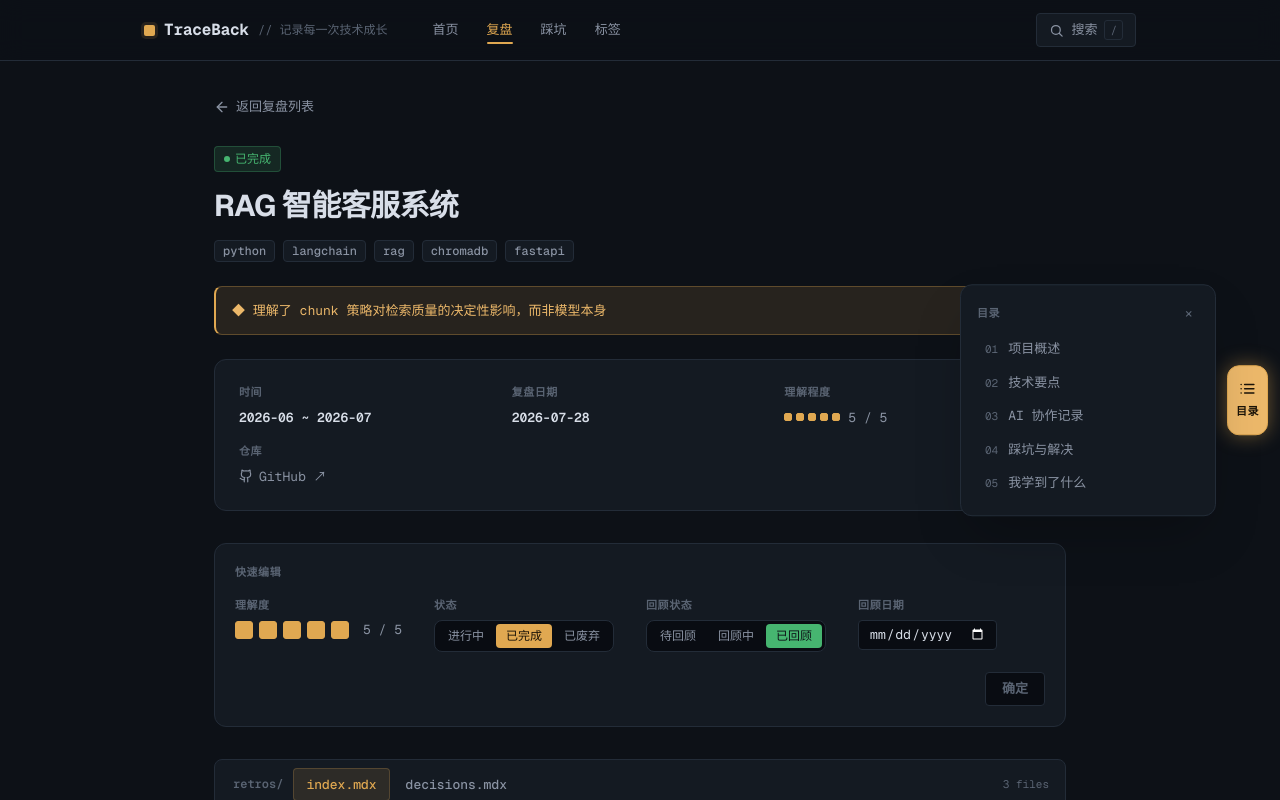
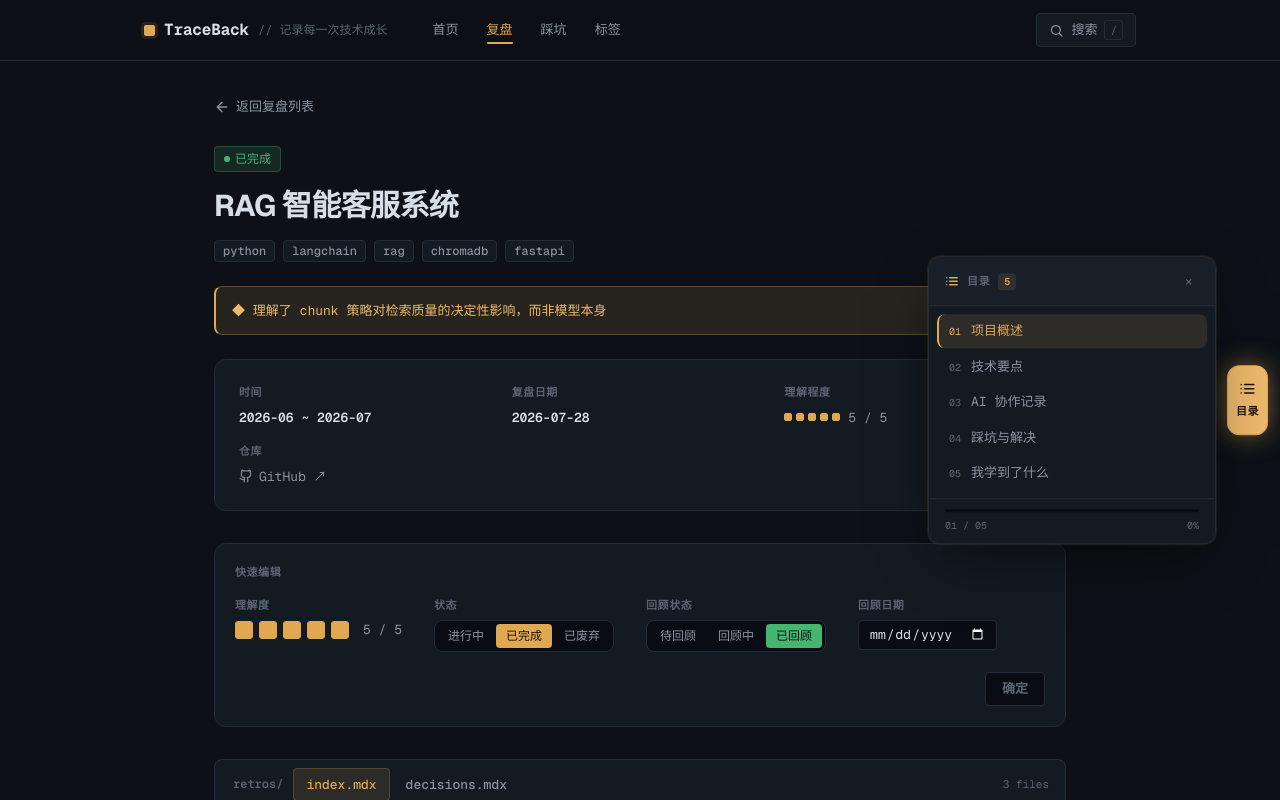
Before and after one commit to lhb-zero/TraceBack, a Next.js app: page /retros/2026/rag-chatbot in a window 1280 px wide. Both pictures are taken after a click on the button "目录". Shown: the top 800 px of the page. Built offline with nearby package versions, Linux system fonts and the light colour scheme.

Commit message:
style: 重做浮动目录面板——加头部徽章+可滚动列表+阅读进度条+当前章节高亮+滑入动画，告别黑漆漆

```diff
--- a/src/components/FloatingToc.tsx
+++ b/src/components/FloatingToc.tsx
@@ -7,10 +7,49 @@ interface Props {
   headings: string[];
 }
 
+/* ============================================================
+   FloatingToc — 右侧浮动目录抽屉
+   - 琥珀色垂直抽屉把手（A5 决策保留），面板向左弹出
+   - 面板结构：头部（标题+条目数+关闭）→ 可滚动条目列表 → 阅读进度条
+   - 滚动时高亮当前阅读章节（琥珀左边框 + tint），进度条同步阅读位置
+   - 过渡动画：展开/收起平滑滑入滑出；点外部 / Esc / 跳转后自动关闭
+   ============================================================ */
+
 export default function FloatingToc({ headings }: Props) {
   const [open, setOpen] = useState(false);
+  const [active, setActive] = useState(0);
+  const [progress, setProgress] = useState(0);
   const panelRef = useRef<HTMLDivElement>(null);
   const btnRef = useRef<HTMLButtonElement>(null);
+
+  // Track current reading section + scroll progress
+  useEffect(() => {
+    const onScroll = () => {
+      const mark = window.scrollY + 140; // clear TopNav (60px) + sub-doc nav (~40px) + breathing room
+      let current = -1;
+      for (let i = 0; i < headings.length; i++) {
+        const el =
+          document.getElementById(headings[i]) ??
+          document.getElementById(headingId(headings[i]));
+        if (el && el.getBoundingClientRect().top + window.scrollY <= mark) {
+          current = i;
+        } else if (current !== -1) {
+          break;
+        }
+      }
+      if (current === -1) current = 0;
+      setActive((prev) => (prev === current ? prev : current));
+
+      const doc = document.documentElement;
+      const max = doc.scrollHeight - window.innerHeight;
+      const pct = max > 0 ? Math.min(100, Math.max(0, (window.scrollY / max) * 100)) : 0;
+      setProgress((prev) => (Math.abs(prev - pct) < 0.5 ? prev : pct));
+    };
+
+    onScroll();
+    window.addEventListener("scroll", onScroll, { passive: true });
+    return () => window.removeEventListener("scroll", onScroll);
+  }, [headings]);
 
   // Close on click outside
   useEffect(() => {
@@ -43,16 +82,17 @@ export default function FloatingToc({ headings }: Props) {
 
   return (
     <>
-      {/* Floating button: amber drawer handle on the right edge, vertically centered */}
+      {/* Drawer handle: amber vertical bar on the right edge, vertically centered */}
       <button
         ref={btnRef}
         onClick={() => setOpen(!open)}
-        className={`fixed right-3 top-1/2 z-50 flex -translate-y-1/2 flex-col items-center gap-1.5 rounded-lg border px-2 py-3.5 transition-all ${
+        aria-label={open ? "关闭目录" : "打开目录"}
+        aria-expanded={open}
+        className={`fixed right-3 top-1/2 z-50 flex -translate-y-1/2 flex-col items-center gap-1.5 rounded-xl border px-2 py-3.5 transition-all duration-200 ${
           open
-            ? "border-primary bg-primary-strong text-primary-foreground shadow-[0_0_20px_rgba(224,168,81,0.45)]"
-            : "border-primary/50 bg-primary text-primary-foreground shadow-[0_0_16px_rgba(224,168,81,0.35)] hover:bg-primary-strong hover:shadow-[0_0_24px_rgba(224,168,81,0.5)]"
+            ? "border-primary bg-primary-strong text-primary-foreground shadow-[0_0_24px_rgba(224,168,81,0.5)]"
+            : "border-primary/50 bg-gradient-to-b from-primary to-primary-strong text-primary-foreground shadow-[0_0_16px_rgba(224,168,81,0.35)] hover:border-primary hover:shadow-[0_0_28px_rgba(224,168,81,0.55)]"
         }`}
-        aria-label="打开目录"
       >
         <svg
           width="17"
@@ -63,6 +103,7 @@ export default function FloatingToc({ headings }: Props) {
           strokeWidth="2.2"
           strokeLinecap="round"
           strokeLinejoin="round"
+          aria-hidden="true"
         >
           <line x1="8" y1="6" x2="21" y2="6" />
           <line x1="8" y1="12" x2="21" y2="12" />
@@ -74,16 +115,46 @@ export default function FloatingToc({ headings }: Props) {
         <span className="font-mono text-[11px] font-bold tracking-[0.05em]">目录</span>
       </button>
 
-      {/* Panel: pops out to the left of the handle */}
-      {open && (
+      {/* Panel: slides out to the left of the handle, always mounted for animation */}
       <div
         ref={panelRef}
-          className="fixed right-16 top-1/2 z-50 w-64 -translate-y-1/2 rounded-lg border border-border bg-surface p-4 shadow-2xl"
+        role="dialog"
+        aria-label="目录"
+        className={`fixed right-16 top-1/2 z-50 w-72 max-w-[calc(100vw-5rem)] -translate-y-1/2 overflow-hidden rounded-xl border border-border bg-surface shadow-[0_20px_56px_-16px_rgba(0,0,0,0.65)] ring-1 ring-primary/10 transition-all duration-300 ease-out ${
+          open
+            ? "translate-x-0 opacity-100"
+            : "pointer-events-none translate-x-6 opacity-0"
+        }`}
       >
-          <div className="mb-2 flex items-center justify-between">
-            <span className="font-mono text-[11px] font-semibold uppercase tracking-[0.05em] text-subtle">
+        {/* Header */}
+        <div className="flex items-center justify-between border-b border-border bg-surface-2/60 px-4 py-3">
+          <div className="flex items-center gap-2">
+            <svg
+              width="14"
+              height="14"
+              viewBox="0 0 24 24"
+              fill="none"
+              stroke="currentColor"
+              strokeWidth="2.2"
+              strokeLinecap="round"
+              strokeLinejoin="round"
+              className="text-primary"
+              aria-hidden="true"
+            >
+              <line x1="8" y1="6" x2="21" y2="6" />
+              <line x1="8" y1="12" x2="21" y2="12" />
+              <line x1="8" y1="18" x2="21" y2="18" />
+              <line x1="3" y1="6" x2="3.01" y2="6" />
+              <line x1="3" y1="12" x2="3.01" y2="12" />
+              <line x1="3" y1="18" x2="3.01" y2="18" />
+            </svg>
+            <span className="font-mono text-[11px] font-semibold uppercase tracking-[0.06em] text-subtle">
               目录
             </span>
+            <span className="rounded-sm bg-[var(--tb-primary-tint)] px-1.5 py-px font-mono text-[10px] font-semibold text-primary">
+              {headings.length}
+            </span>
+          </div>
           <button
             onClick={() => setOpen(false)}
             className="rounded-sm px-1.5 py-0.5 font-mono text-sm text-subtle transition-colors hover:bg-sunken hover:text-foreground"
@@ -92,15 +163,26 @@ export default function FloatingToc({ headings }: Props) {
             ×
           </button>
         </div>
+
+        {/* Scrollable list */}
+        <nav className="max-h-[52vh] overflow-y-auto px-2 py-2" aria-label="目录导航">
           <ol className="space-y-0.5">
             {headings.map((h, i) => (
               <li key={h}>
                 <a
                   href={`#${headingId(h)}`}
                   onClick={() => setOpen(false)}
-                  className="group flex items-baseline gap-2.5 rounded-sm px-2 py-1.5 font-mono text-[13px] text-muted no-underline transition-colors hover:bg-surface-2 hover:text-primary"
+                  className={`group flex items-baseline gap-2.5 rounded-md border-l-2 px-2.5 py-[7px] font-mono text-[13px] no-underline transition-colors duration-150 ${
+                    active === i
+                      ? "border-l-primary bg-[var(--tb-primary-tint)] text-primary"
+                      : "border-l-transparent text-muted hover:bg-surface-2 hover:text-foreground"
+                  }`}
                 >
-                  <span className="shrink-0 text-[11px] text-subtle">
+                  <span
+                    className={`shrink-0 text-[10px] transition-colors ${
+                      active === i ? "text-primary" : "text-subtle group-hover:text-muted"
+                    }`}
+                  >
                     {String(i + 1).padStart(2, "0")}
                   </span>
                   <span className="truncate">{h}</span>
@@ -108,8 +190,24 @@ export default function FloatingToc({ headings }: Props) {
               </li>
             ))}
           </ol>
+        </nav>
+
+        {/* Reading progress */}
+        <div className="border-t border-border px-4 py-2.5">
+          <div className="h-[3px] w-full overflow-hidden rounded-full bg-sunken">
+            <div
+              className="h-full rounded-full bg-gradient-to-r from-primary to-primary-strong transition-[width] duration-150 ease-out"
+              style={{ width: `${progress}%` }}
+            />
           </div>
-      )}
+          <div className="mt-1.5 flex items-center justify-between font-mono text-[10px] text-subtle">
+            <span>
+              {String(active + 1).padStart(2, "0")} / {String(headings.length).padStart(2, "0")}
+            </span>
+            <span>{Math.round(progress)}%</span>
+          </div>
+        </div>
+      </div>
     </>
   );
 }
```
Lines whose indentation alone changed are shown as unchanged.
